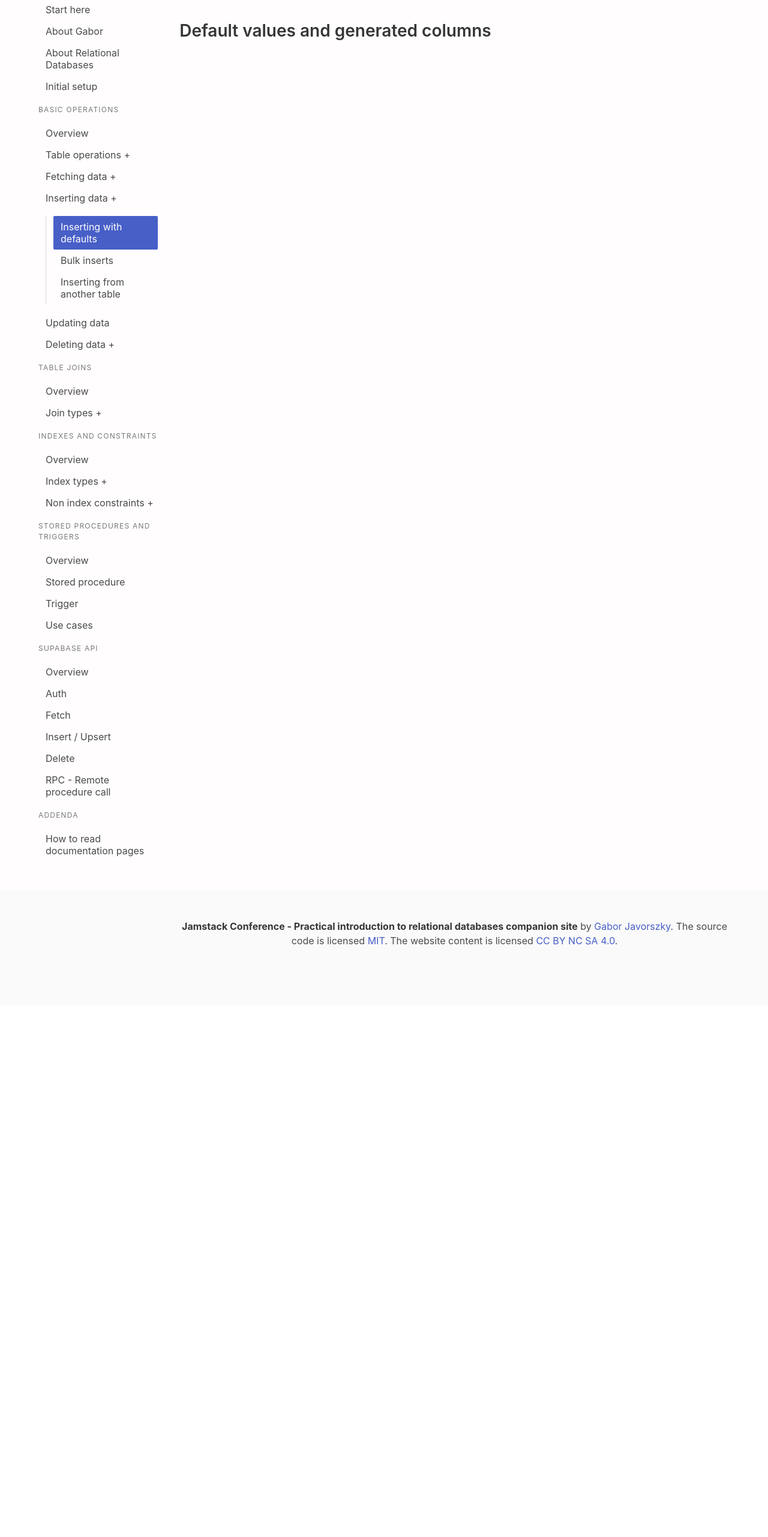
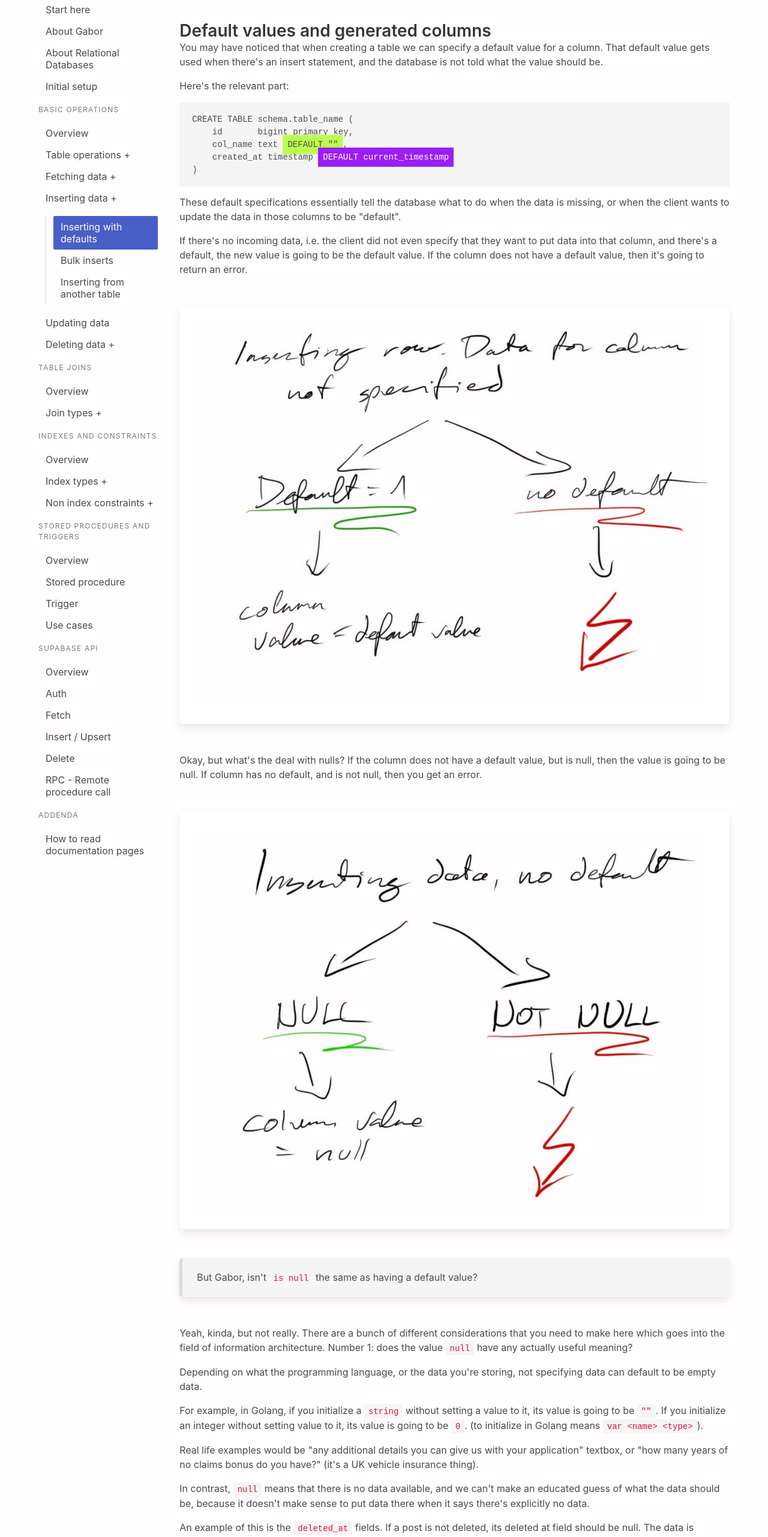
Before and after one commit to javorszky/jamstack-workshop-companion-static, a React (Vite) app: page /basic/insert/insert-with-defaults in a window 1280 px wide. Shown: the part 80-2642 px from the top of the page at 60% size. Before the commit the page ends 1756 px from the top, so only its background shows below. Built offline with nearby package versions, Linux system fonts and the light colour scheme.

Commit message:
Add insert with defaults

```diff
--- a/src/Pages/basic/insert/InsertDefaults.jsx
+++ b/src/Pages/basic/insert/InsertDefaults.jsx
@@ -2,6 +2,40 @@ export default function InsertDefaults() {
     return (
         <>
             <h2 className="subtitle">Default values and generated columns</h2>
+
+            <p>You may have noticed that when creating a table we can specify a default value for a column. That default value gets used when there's an insert statement, and the database is not told what the value should be.</p>
+
+            <p>Here's the relevant part:</p>
+
+            <pre><code>{`CREATE TABLE schema.table_name (
+    id       bigint primary key,
+    col_name text `}<span className="bg-lime p-2">DEFAULT ""</span>{`,
+    created_at timestamp `}<span className="bg-purple dark p-2 has-text-white">DEFAULT current_timestamp</span>{`
+)`}</code></pre>
+
+            <p>These default specifications essentially tell the database what to do when the data is missing, or when the client wants to update the data in those columns to be "default".</p>
+
+            <p>If there's no incoming data, i.e. the client did not even specify that they want to put data into that column, and there's a default, the new value is going to be the default value. If the column does not have a default value, then it's going to return an error.</p>
+
+            <img src="/default.jpg" alt="" className="box my-6" />
+
+            <p>Okay, but what's the deal with nulls? If the column does not have a default value, but is null, then the value is going to be null. If column has no default, and is not null, then you get an error.</p>
+
+            <img src="/No_default_Null.jpg" alt="" className="box my-6" />
+
+            <blockquote className="box my-6">But Gabor, isn't <code>is null</code> the same as having a default value?</blockquote>
+
+            <p>Yeah, kinda, but not really. There are a bunch of different considerations that you need to make here which goes into the field of information architecture. Number 1: does the value <code>null</code> have any actually useful meaning?</p>
+
+            <p>Depending on what the programming language, or the data you're storing, not specifying data can default to be empty data.</p>
+
+            <p>For example, in Golang, if you initialize a <code>string</code> without setting a value to it, its value is going to be <code>""</code>. If you initialize an integer without setting value to it, its value is going to be <code>0</code>. (to initialize in Golang means <code>{`var <name> <type>`}</code>).</p>
+
+            <p>Real life examples would be "any additional details you can give us with your application" textbox, or "how many years of no claims bonus do you have?" (it's a UK vehicle insurance thing).</p>
+
+            <p>In contrast, <code>null</code> means that there is no data available, and we can't make an educated guess of what the data should be, because it doesn't make sense to put data there when it says there's explicitly no data.</p>
+
+            <p>An example of this is the <code>deleted_at</code> fields. If a post is not deleted, its deleted at field should be null. The data is actively missing. Defaulting to epoch (1970, jan 1, etc), the default zero value of timestamps usually, does not make sense, because it changes the meaning of "this post is not deleted" to "this post has been deleted almost 52 years ago".</p>
         </>
     )
 }
--- a/src/Pages/basic/insert/Overview.jsx
+++ b/src/Pages/basic/insert/Overview.jsx
@@ -29,6 +29,8 @@ export default function InsertOverview() {
                 <p>The difference between them is that the SQL command (the first one) is going to be significantly faster, but the file you want to use needs to exist on the same machine the database is running on, as it does a local filesystem read.</p>
                 <p>The <code>\copy</code> meta command however can take a filepath that sites on your / the client computer, but the downside is that the data needs to pass through the network between the client and the server, which is orders of magnitude slower.</p>
             </Message>
+
+            <p>First up, let's deal with <Link to="/basic/insert/defaults">the defaults</Link>.</p>
         </>
 
     )
```
Also changed, not shown: src/assets/No_default_Null.jpg (added), src/assets/default.jpg (added).
